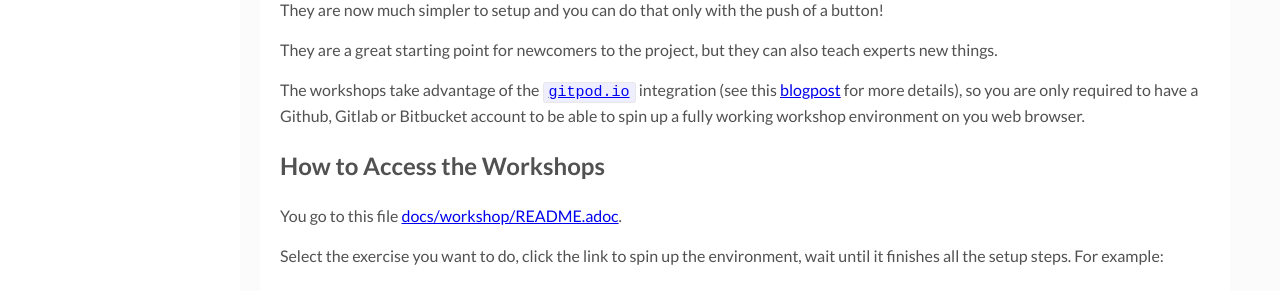
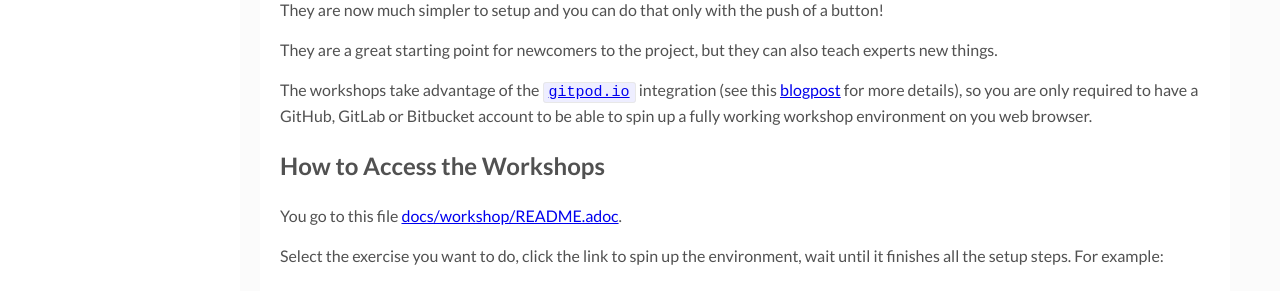
Before and after one commit to ComplianceAsCode/ComplianceAsCode.github.io, a Jekyll site: the page built from _posts/2022-09-05-complianceascode-workshops.md, in a window 1280 px wide and 1275 px high. Shown: the part 306-597 px from the top of the window. Built offline with Jekyll 4.4.1, drawn with Linux system fonts in a browser that asks for light colours; comment, search, counter and statistics services are not loaded.

Commit message:
Fix GitHub, GitLab case.

```diff
--- a/_posts/2022-09-05-complianceascode-workshops.md
+++ b/_posts/2022-09-05-complianceascode-workshops.md
@@ -18,7 +18,7 @@ They are now much simpler to setup and you can do that only with the push of a b
 They are a great starting point for newcomers to the project, but they can also teach experts new things.
 
 The workshops take advantage of the [`gitpod.io`](https://www.gitpod.io/) integration (see this [blogpost]([blogpost](https://complianceascode.github.io/template/2022/06/30/gitpod-integration.html)) for more details),
-so you are only required to have a Github, Gitlab or Bitbucket account to be able to spin up a fully working workshop environment on you web browser.
+so you are only required to have a GitHub, GitLab or Bitbucket account to be able to spin up a fully working workshop environment on you web browser.
 
 ## How to Access the Workshops
 
```
